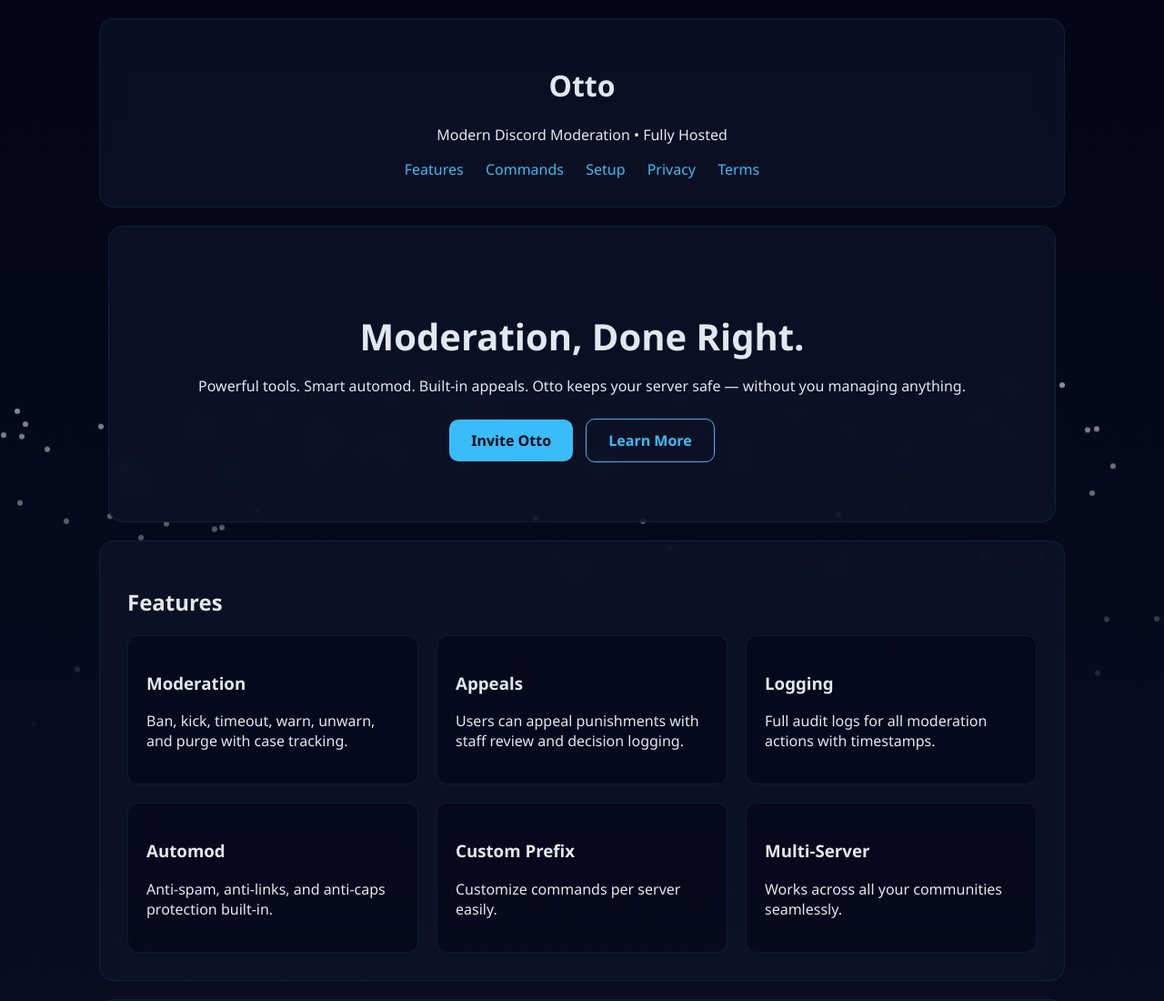
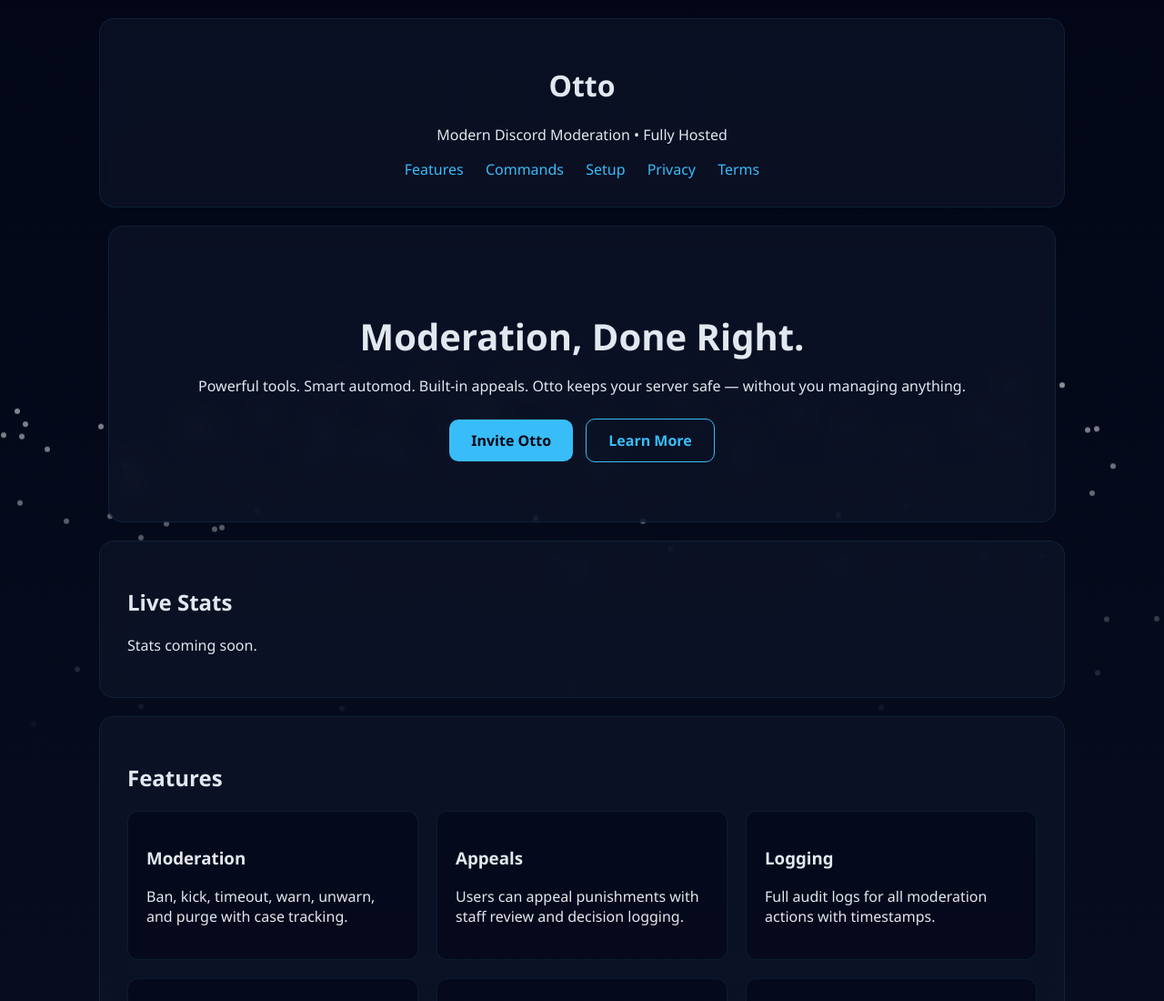
Before and after one commit to SummitDevs/otto-website, a plain HTML site: page index.html in a window 1280 px wide. Shown: the top 1100 px of the page at 91% size. Drawn offline with Linux system fonts and the light colour scheme.

Commit message:
Update invite link and add live stats section

```diff
--- a/index.html
+++ b/index.html
@@ -32,9 +32,14 @@
     </p>
 
     <div class="buttons">
-        <a class="btn primary" href="YOUR_INVITE_LINK">Invite Otto</a>
+        <a class="btn primary" href="https://discord.com/oauth2/authorize?client_id=1491919041785364631">Invite Otto</a>
         <a class="btn secondary" href="#features">Learn More</a>
     </div>
+</section>
+
+<section class="glass stats">
+    <h2>Live Stats</h2>
+    <p>Stats coming soon.</p>
 </section>
 
 <section id="features" class="glass">
```
